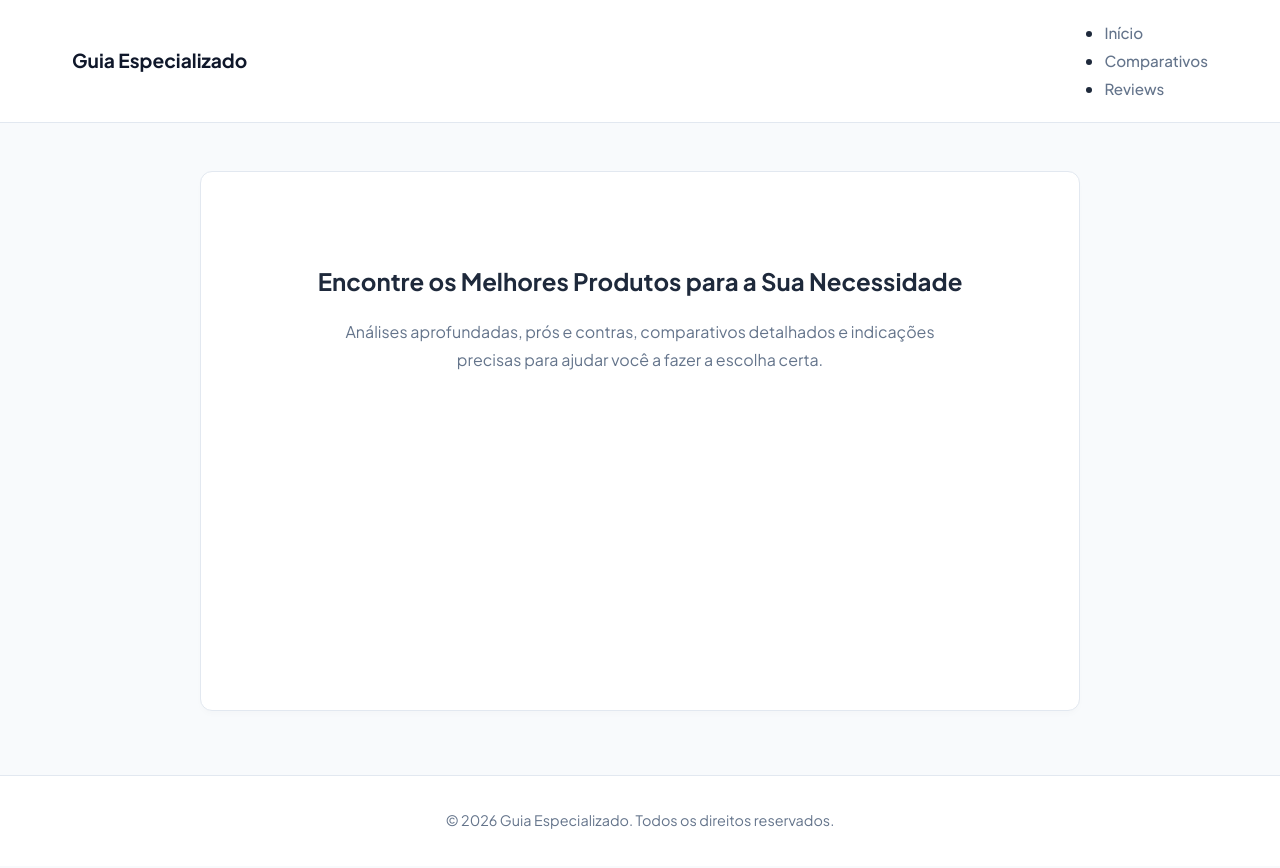
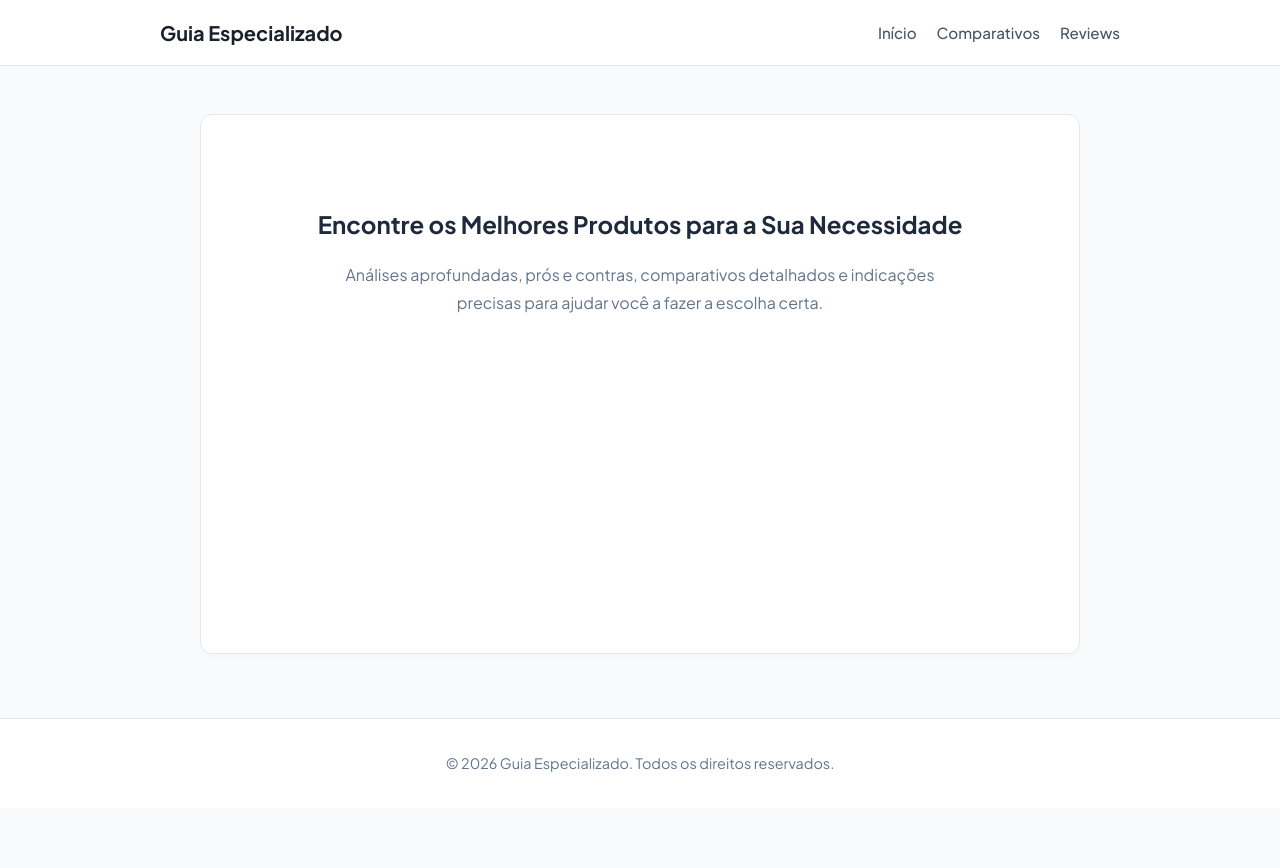
Before and after one commit to membroequipe/SiteReview, a Jekyll site: the page built from index.html, in a window 1280 px wide. Shown: the top 868 px of the page. Built offline with Jekyll 4.4.1, drawn with Linux system fonts in a browser that asks for light colours.

Commit message:
Update default.html

```diff
--- a/_layouts/default.html
+++ b/_layouts/default.html
@@ -18,14 +18,15 @@
 <body>
 
     <!-- Menu Superior em Linha Única -->
-    <header class="site-header">
-        <div class="nav-container">
-            <a href="{{ '/' | relative_url }}" class="site-logo">Guia Especializado</a>
+    <header class="site-header" style="background: #ffffff; border-bottom: 1px solid #e2e8f0; width: 100%;">
+        <div class="nav-container" style="max-width: 1000px; margin: 0 auto; padding: 15px 20px; display: flex; align-items: center; justify-content: space-between;">
+            <a href="{{ '/' | relative_url }}" class="site-logo" style="font-weight: 700; font-size: 1.25rem; text-decoration: none; color: #1a202c;">Guia Especializado</a>
+
             <nav class="site-nav">
-              <ul class="nav-list">
-                <li><a href="{{ '/' | relative_url }}">Início</a></li>
-                <li><a href="{{ '/comparativos/' | relative_url }}">Comparativos</a></li>
-                <li><a href="{{ '/reviews/' | relative_url }}">Reviews</a></li>
+              <ul class="nav-list" style="display: flex; gap: 20px; list-style: none; margin: 0; padding: 0; align-items: center;">
+                <li><a href="{{ '/' | relative_url }}" style="text-decoration: none; color: #4a5568; font-weight: 500;">Início</a></li>
+                <li><a href="{{ '/comparativos/' | relative_url }}" style="text-decoration: none; color: #4a5568; font-weight: 500;">Comparativos</a></li>
+                <li><a href="{{ '/reviews/' | relative_url }}" style="text-decoration: none; color: #4a5568; font-weight: 500;">Reviews</a></li>
               </ul>
             </nav>
         </div>
```
